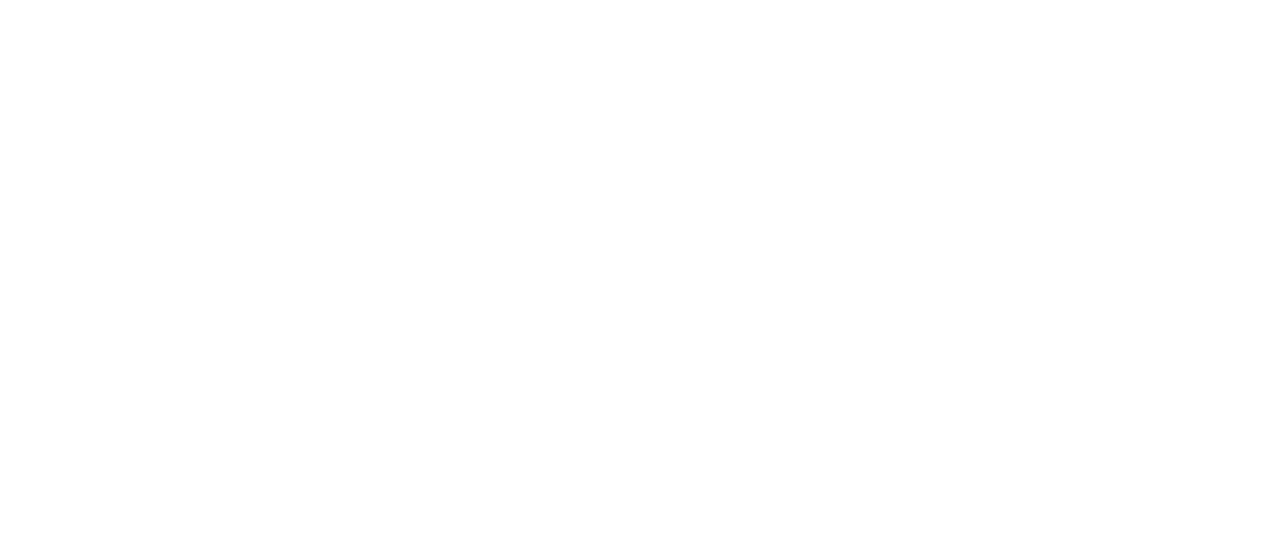
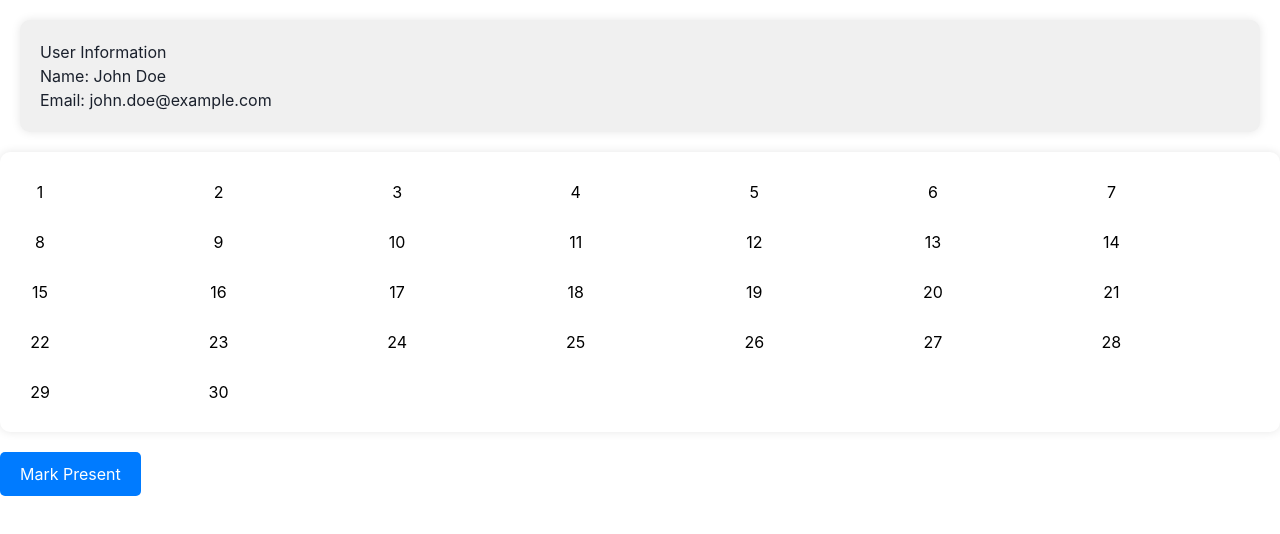
Before and after one commit to CodeshShubh/atteno-Attendance-full-stack-app, a React (Vite) app in the folder frontend/: page /temuser in a window 1280 px wide. Before the commit this address had no page. Shown: the top 534 px of the page. Built offline with nearby package versions, Linux system fonts and the light colour scheme.

Commit message:
initial userPersent Page

```diff
--- a/frontend/package.json
+++ b/frontend/package.json
@@ -13,6 +13,7 @@
     "@chakra-ui/react": "^2.8.2",
     "@emotion/react": "^11.11.4",
     "@emotion/styled": "^11.11.5",
+    "dayjs": "^1.11.11",
     "framer-motion": "^11.2.11",
     "react": "^18.2.0",
     "react-dom": "^18.2.0",
--- a/frontend/src/App.jsx
+++ b/frontend/src/App.jsx
@@ -7,6 +7,9 @@
 import './App.css'
 import MLogin from './components/Login/MLogin';
 import MHome from './components/Home/MHome';
+import MUserProfile from './components/User/MUserProfile';
+import Temuser from './components/User/temuser';
+
 
 function App() {
 
@@ -15,7 +18,9 @@
       <Router>
         <Routes>
           <Route path='/' element={<MHome/> }/>
-          <Route path='login' element={<MLogin/> }/>
+          <Route path='/login' element={<MLogin/> }/>
+          <Route path='/user' element={<MUserProfile/> }/>
+          <Route path='/temuser' element={<Temuser/> }/>
         </Routes>
       </Router>
       </ChakraProvider>
--- /dev/null
+++ b/frontend/src/components/User/MUserProfile.jsx
@@ -0,0 +1,9 @@
+import React from 'react'
+
+const MUserProfile = () => {
+  return (
+    <div>MUserProfile</div>
+  )
+}
+
+export default MUserProfile
--- /dev/null
+++ b/frontend/src/components/User/temuser.jsx
@@ -0,0 +1,83 @@
+import React, { useState } from 'react';
+import styled from 'styled-components';
+import dayjs from 'dayjs';
+
+const UserCard = styled.div`
+  padding: 20px;
+  margin: 20px;
+  background-color: #f0f0f0;
+  border-radius: 10px;
+  box-shadow: 0 0 10px rgba(0, 0, 0, 0.1);
+`;
+
+const Calendar = styled.div`
+  display: grid;
+  grid-template-columns: repeat(7, 1fr);
+  gap: 10px;
+  padding: 20px;
+  background-color: #fff;
+  border-radius: 10px;
+  box-shadow: 0 0 10px rgba(0, 0, 0, 0.1);
+`;
+
+const Day = styled.div`
+  width: 40px;
+  height: 40px;
+  display: flex;
+  align-items: center;
+  justify-content: center;
+  border-radius: 50%;
+  background-color: ${(props) => (props.isPresent ? '#4caf50' : '#fff')};
+  color: ${(props) => (props.isPresent ? '#fff' : '#000')};
+  cursor: pointer;
+  transition: background-color 0.3s;
+
+  &:hover {
+    background-color: ${(props) => (props.isPresent ? '#45a045' : '#e0e0e0')};
+  }
+`;
+
+const Button = styled.button`
+  padding: 10px 20px;
+  margin-top: 20px;
+  background-color: #007bff;
+  color: #fff;
+  border: none;
+  border-radius: 5px;
+  cursor: pointer;
+  transition: background-color 0.3s;
+
+  &:hover {
+    background-color: #0056b3;
+  }
+`;
+
+const Temuser = () => {
+  const [presentDays, setPresentDays] = useState([]);
+  const currentDate = dayjs().date();
+  const daysInMonth = dayjs().daysInMonth();
+
+  const handleMarkPresent = () => {
+    setPresentDays([...presentDays, currentDate]);
+  };
+
+  return (
+    <div>
+      <UserCard>
+        <h2>User Information</h2>
+        <p>Name: John Doe</p>
+        <p>Email: john.doe@example.com</p>
+      </UserCard>
+      <Calendar>
+        {Array.from({ length: daysInMonth }, (_, i) => i + 1).map((day) => (
+          <Day key={day} isPresent={presentDays.includes(day)}>
+            {day}
+          </Day>
+        ))}
+      </Calendar>
+      <Button onClick={handleMarkPresent}>Mark Present</Button>
+    </div>
+  );
+};
+
+export default Temuser;
```
Also changed, not shown: 1 other file (tests, documents, lock files or other folders).
